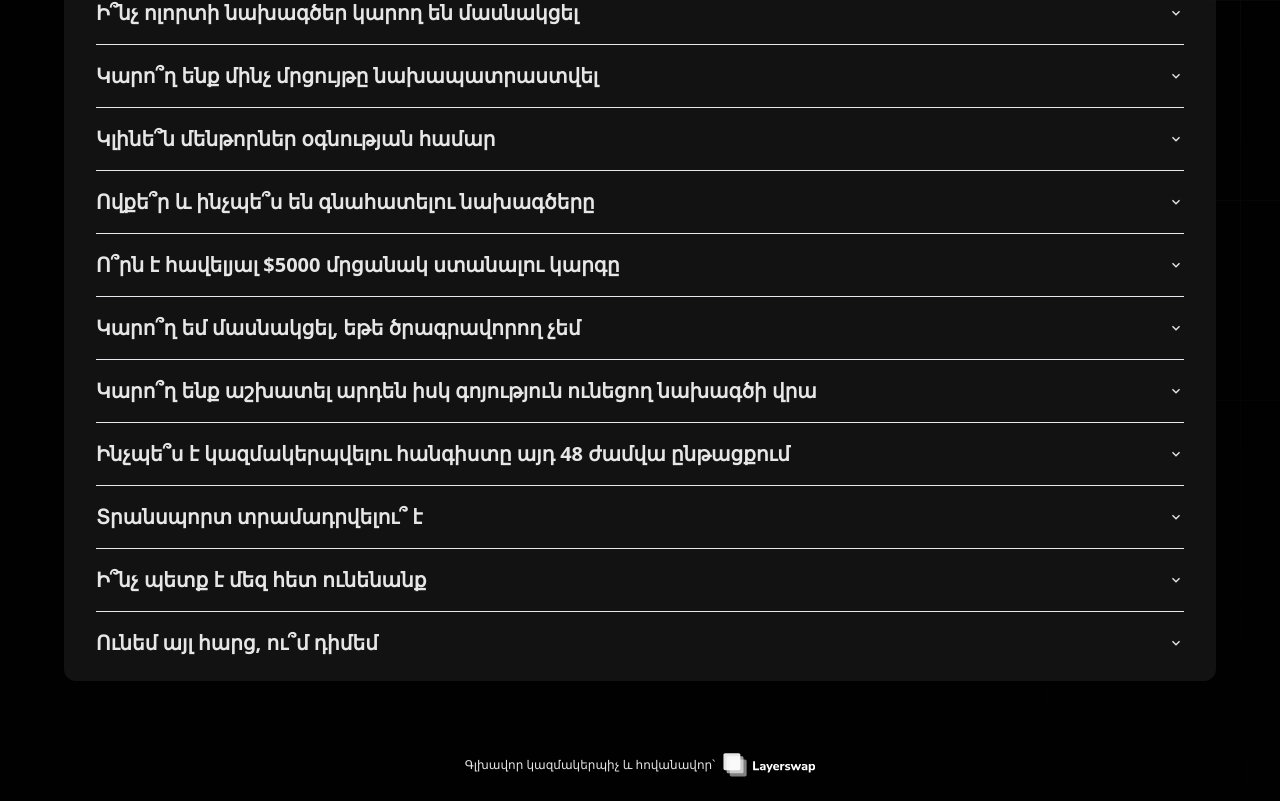
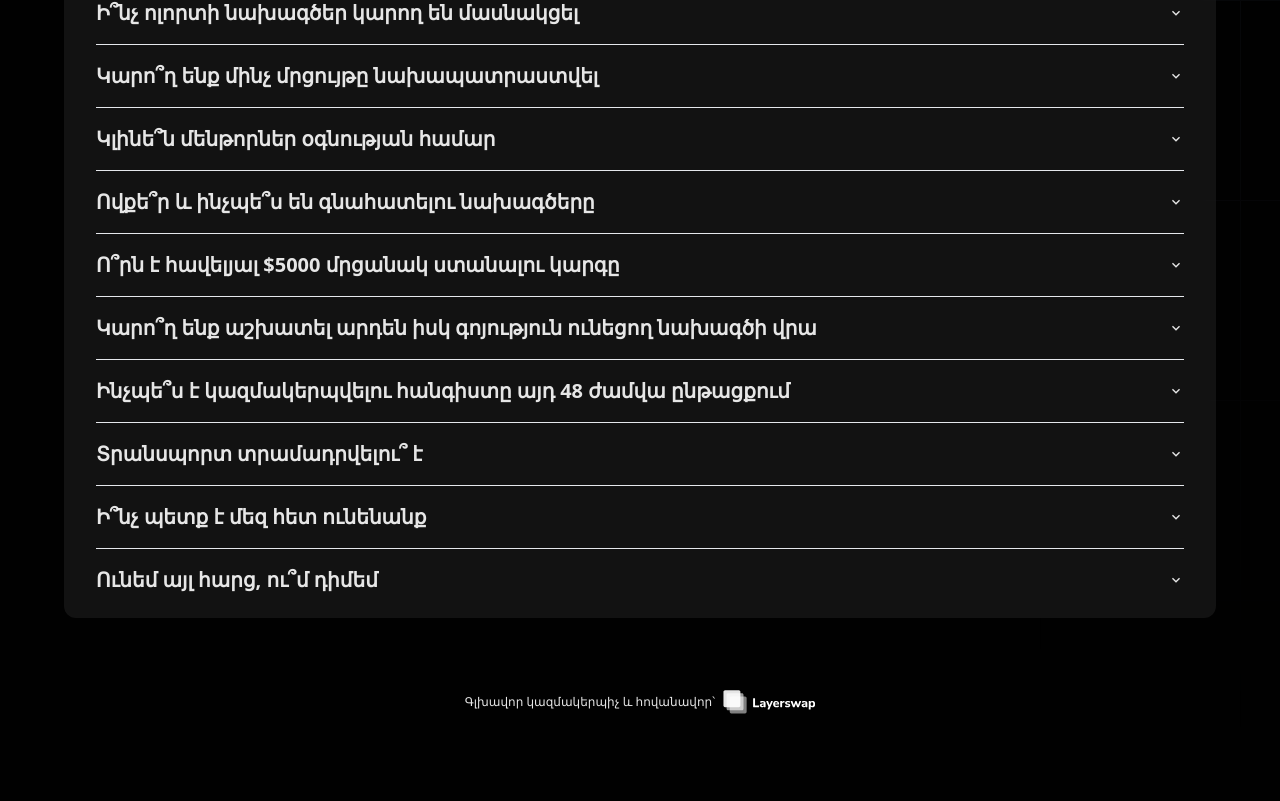
Before and after one commit to layerswap/devhacks-landing, a Next.js app: page / in a window 1280 px wide. Shown: the part 3799-4600 px from the top of the page. After the commit the page ends 4537 px from the top, so only its background shows below. Built offline with nearby package versions, Linux system fonts and the light colour scheme.

Commit message:
fix little mistakes

```diff
--- a/src/components/pageComponents/faq.tsx
+++ b/src/components/pageComponents/faq.tsx
@@ -80,21 +80,7 @@ const FAQ = () => {
                             </AccordionButton>
                         </h2>
                         <AccordionPanel className='text-left text-medium text-base sm:text-lg mt-2 text-darkblue-100' pb={4}>
-                            Առաջին տեղը զբաղեցրած թիմը առանց նախապայմանի հաղթելու է $5000, որից հետո հանձնաժողովն առանձին քվեարկությամբ որոշում է կայացնելու հավելյալ $5000 շնորհելու մասով։ Քվերակության ժամանակ շեշտը դրվելու է նախագծի իրագործման իրատեսականության վրա։
-                        </AccordionPanel>
-                    </AccordionItem>
-
-                    <AccordionItem className='border-b border-gray-200 py-[17px] dark:!border-white/10'>
-                        <h2>
-                            <AccordionButton className='flex justify-between'>
-                                <span className='text-left text-lg sm:text-xl font-bold text-navy-900 dark:text-white'>
-                                    Կարո՞ղ եմ մասնակցել, եթե ծրագրավորող չեմ
-                                </span>
-                                <AccordionIcon className='text-left !text-navy-900 dark:!text-white' />
-                            </AccordionButton>
-                        </h2>
-                        <AccordionPanel className='text-left text-medium text-base sm:text-lg mt-2 text-darkblue-100' pb={4}>
-                            Միանշանակ, թիմը համակողմանի կմոտենա նախագծին տարբեր հմտություններ ունեցող թիմակիցներ ունենալու դեպքում։
+                            Առաջին տեղը զբաղեցրած թիմն առանց նախապայմանի հաղթելու է $5000, որից հետո հանձնաժողովն առանձին քվեարկությամբ որոշում է կայացնելու հավելյալ $5000 շնորհելու մասով։ Քվեարկության ժամանակ շեշտը դրվելու է նախագծի իրագործման իրատեսականության վրա։
                         </AccordionPanel>
                     </AccordionItem>
 
```
